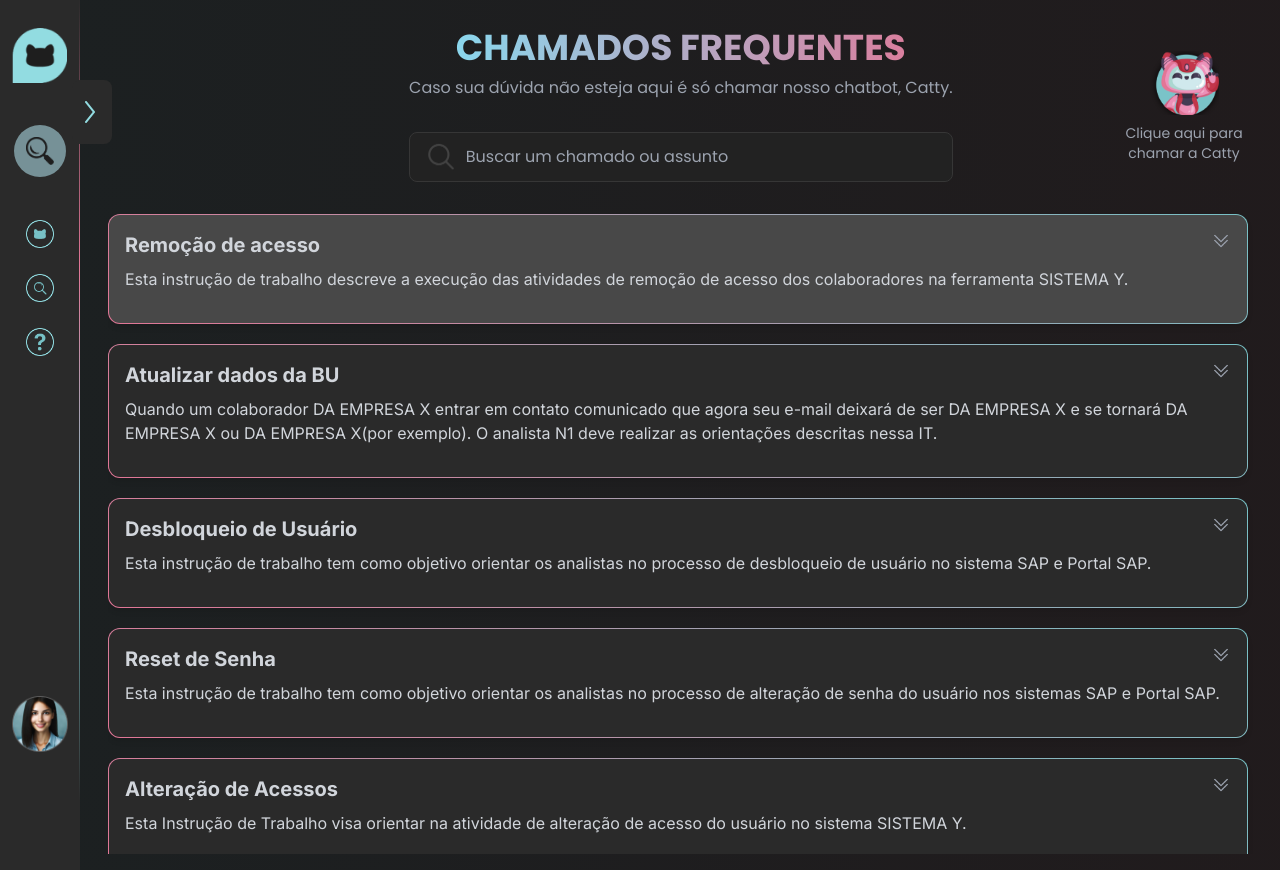
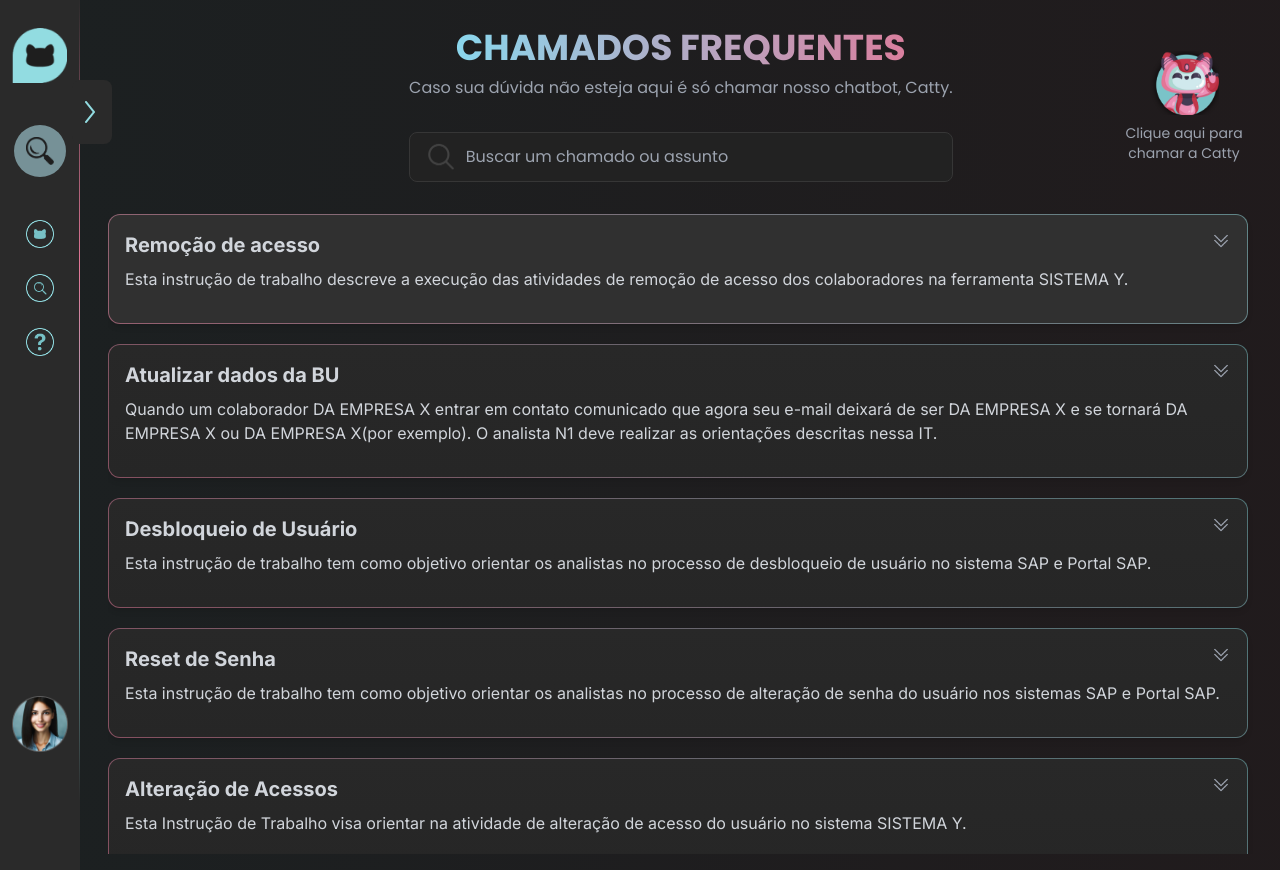
Before and after one commit to viniciusvinny233/project-chatbot-fiap, a React (Vite) app: page /faq in a window 1280 px wide. In both pictures the pointer is over the element 678 px from the left and 269 px from the top of the page. Built offline with nearby package versions, Linux system fonts and the light colour scheme.

Commit message:
cards faq

```diff
--- a/src/assets/styles/index.css
+++ b/src/assets/styles/index.css
@@ -72,10 +72,9 @@ body {
 .border-gradient-faq {
   border-radius: 12px;
   border: double 1px transparent;
-  background-image: linear-gradient(#2a2a2a, #2a2a2a),
+  background-image: linear-gradient(#282828, #262626),
     linear-gradient(220deg,
-      #77C1C6,
-      #E27696);
+    rgba(119, 193, 198, 0.5), rgba(226, 118, 150, 0.5));
   background-origin: border-box;
   background-clip: content-box, border-box;
 }
@@ -83,10 +82,9 @@ body {
 .border-gradient-faq:hover {
   border-radius: 12px;
   border: double 1px transparent;
-  background-image: linear-gradient(#484848, #484848),
+  background-image: linear-gradient(#303030, #303030),
     linear-gradient(220deg,
-      #77C1C6,
-      #E27696);
+    rgba(119, 193, 198, 0.5), rgba(226, 118, 150, 0.5));
   background-origin: border-box;
   background-clip: content-box, border-box;
 }
```
